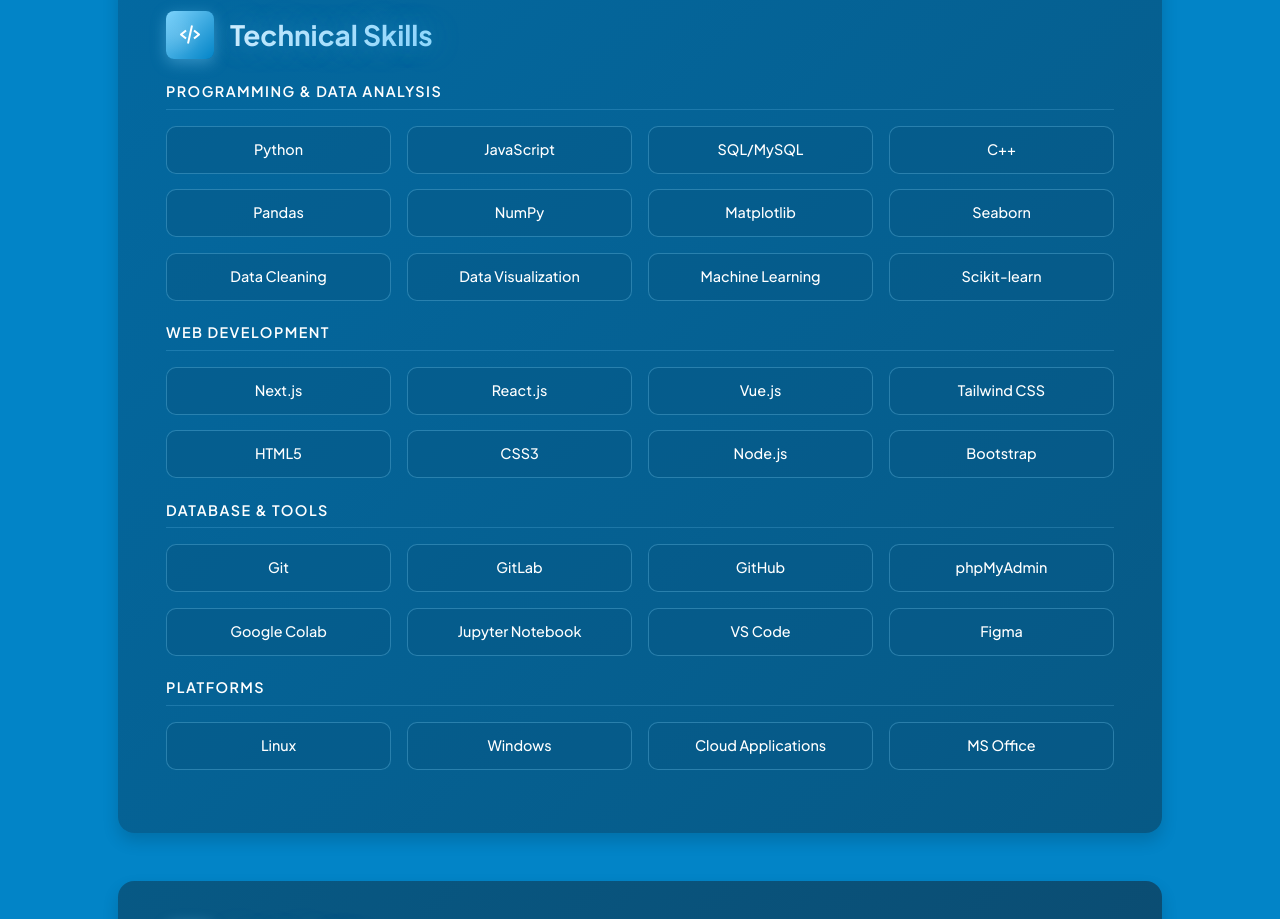
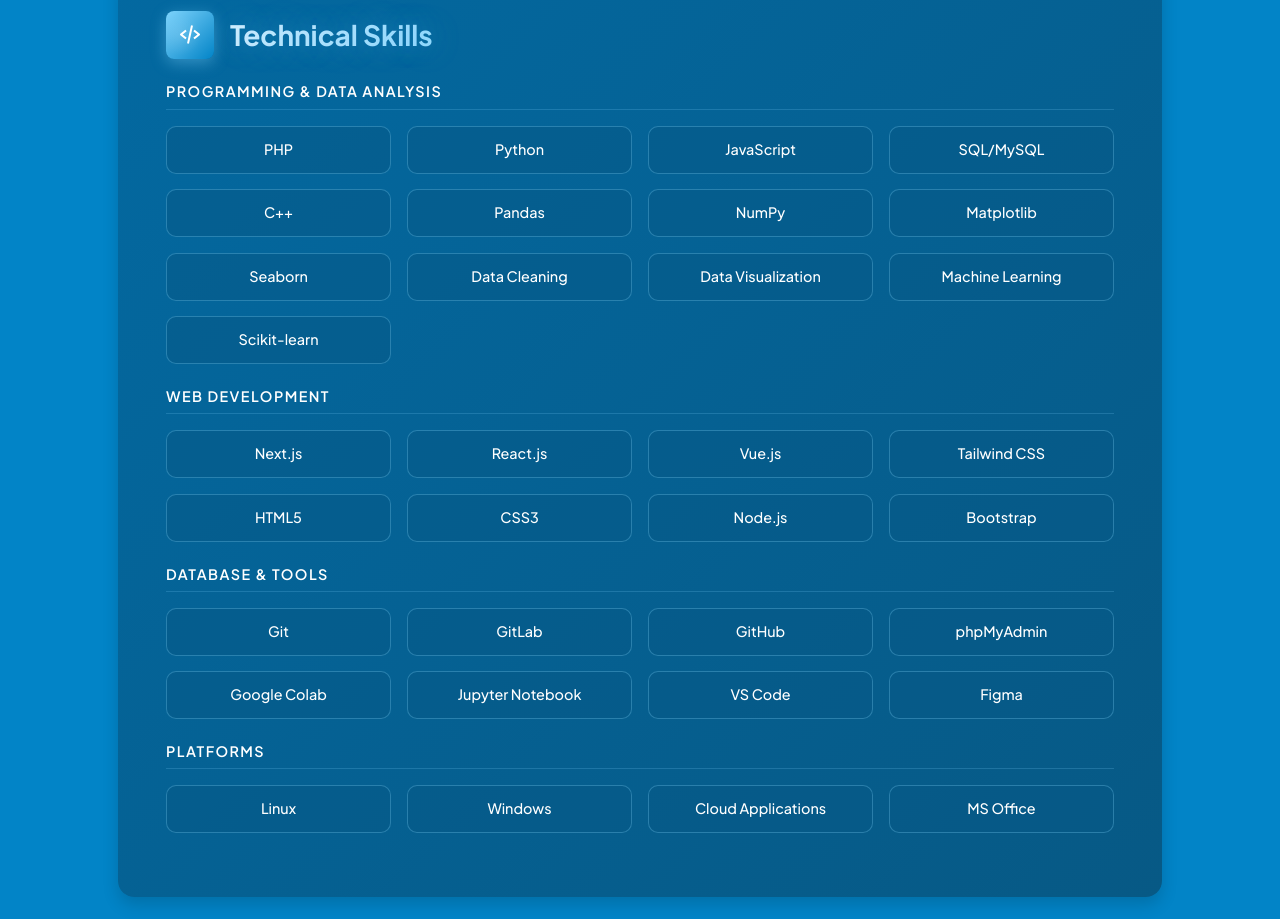
Before and after one commit to selvidebianita/Portofolio_Vue, a Vue app: page /resume in a window 1280 px wide. Shown: the part 3140-4059 px from the top of the page. Built offline with nearby package versions, Linux system fonts and the light colour scheme.

Commit message:
add PHP to technical skills

```diff
--- a/src/components/Resume/Skill.vue
+++ b/src/components/Resume/Skill.vue
@@ -19,6 +19,7 @@
           <div class="skill-category mb-4">
             <h5 class="skill-category-title">Programming & Data Analysis</h5>
             <div class="row row-cols-2 row-cols-md-4 g-3">
+              <div class="col"><div class="skill-item">PHP</div></div>
               <div class="col"><div class="skill-item">Python</div></div>
               <div class="col"><div class="skill-item">JavaScript</div></div>
               <div class="col"><div class="skill-item">SQL/MySQL</div></div>
```
